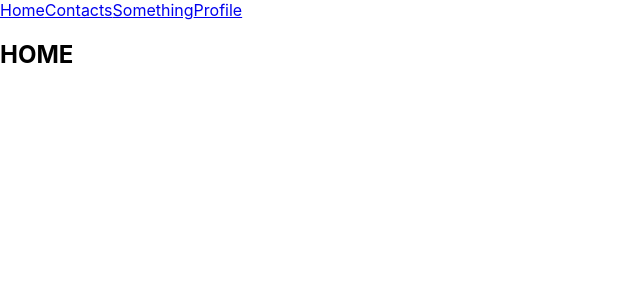
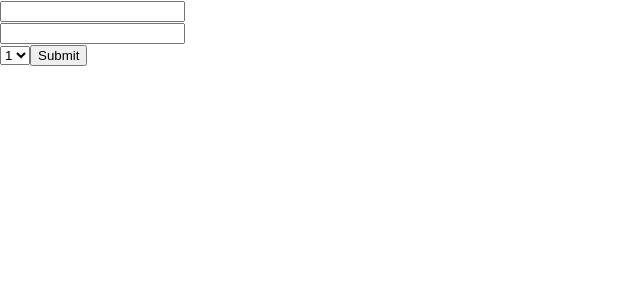
Before and after one commit to Yaroslav-Pa/freshcode-study, a React (Create React App) app: page / in a window 1280 px wide. Shown: the top 300 px of the page, without its empty margins (0-640 px from the left). Built offline with nearby package versions, Linux system fonts and the light colour scheme.

Commit message:
Formik + yup

```diff
--- a/package.json
+++ b/package.json
@@ -7,6 +7,7 @@
     "@testing-library/react": "^13.4.0",
     "@testing-library/user-event": "^13.5.0",
     "date-fns": "^3.2.0",
+    "formik": "^2.4.5",
     "react": "^18.2.0",
     "react-dom": "^18.2.0",
     "react-router-dom": "^5.3.4",
--- a/src/App.js
+++ b/src/App.js
@@ -1,12 +1,11 @@
 import React, { Component } from 'react';
 import './App.css';
-import NewrRouter from './components/reactRouter';
+import FormikTest from './components/FormikTest';
 class App extends Component {
   render() {
     return (
       <>
-      <NewrRouter></NewrRouter>
-
+        <FormikTest />
       </>
     );
   }
--- /dev/null
+++ b/src/components/FormikTest/index.jsx
@@ -0,0 +1,61 @@
+import { ErrorMessage, Field, Form, Formik } from 'formik';
+import * as yup from 'yup';
+function FormikTest() {
+  const initVal = {
+    email: '',
+    password: '',
+  };
+  function onSubmit(values, actions) {
+    console.log(
+      'це виконується коли зроблен <form onSubmit={formikProps.handleSubmit}> формік заміняє стандартний релоад сторінки та вставлє що було у <Formik onSubmit={onSubmit}>'
+    );
+    actions.resetForm();
+  }
+
+  const YupScheme =yup.object({
+    email: yup.string().required().email(),
+    password: yup.string().required().min(8).max(16),
+    code: yup.number(),
+  });
+
+  return (
+    <Formik initialValues={initVal} onSubmit={onSubmit} validationSchema={YupScheme}>
+      {/* ось цю всю штуку можна бути прибрати якщо перейти тупо на копоненти форміка */}
+      {(formikProps) => {
+        console.log(formikProps);
+        return (
+          // замість <form onSubmit={formikProps.handleSubmit}>
+          <Form>
+            <input
+              type="email"
+              name="email"
+              value={formikProps.values.email}
+              onChange={formikProps.handleChange}
+            />
+            {/* замість <input
+              type="password"
+              name="password"
+              value={formikProps.values.password}
+              onChange={formikProps.handleChange}
+            /> */}
+            <div>
+              <Field type="password" name="password" />
+              {/* відображення помилки вводу */}
+              <ErrorMessage name="password" component={'div'} className='asdasdasd' />
+            </div>
+            {/* щоб філд використати як select */}
+            <Field as="select" name="select">
+              <option value={1}>1</option>
+              <option value={2}>2</option>
+            </Field>
+            <button>Submit</button>
+          </Form>
+
+          // </form>
+        );
+      }}
+    </Formik>
+  );
+}
+
+export default FormikTest;
```
Also changed, not shown: 1 other file (tests, documents, lock files or other folders).
